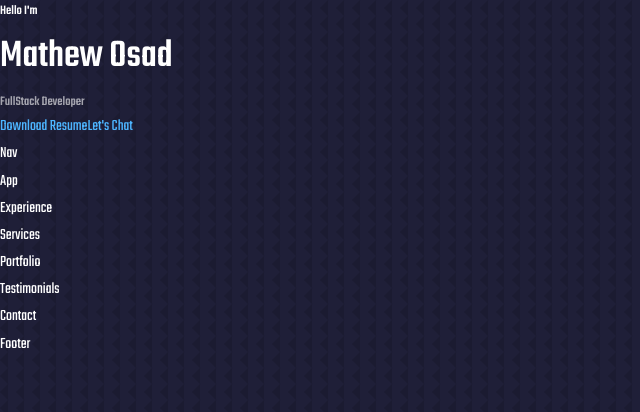
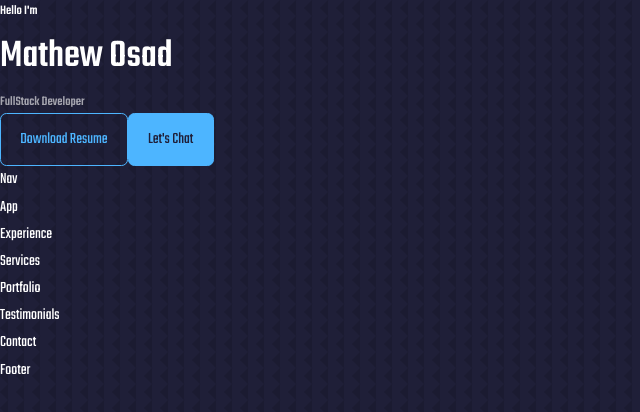
Before and after one commit to mathewosad/Mathew-Osad, a React (Create React App) app: page / in a window 1280 px wide. Shown: the top 412 px of the page, without its empty margins (0-640 px from the left). Built offline with nearby package versions, Linux system fonts and the light colour scheme.

Commit message:
modified my CTA and renamed my resume document

```diff
--- a/src/components/header/CTA.jsx
+++ b/src/components/header/CTA.jsx
@@ -4,8 +4,8 @@ import Resume from '../../assets/resume.pdf'
 const CTA = () => {
   return (
     <div className='cta'>
-        <a href={Resume} download>Download Resume</a>
-        <a href="#contact">Let's Chat</a>
+        <a href={Resume} download className='btn'>Download Resume</a>
+        <a href="#contact" className='btn btn-primary'>Let's Chat</a>
     </div>
   )
 }
```
Also changed, not shown: 1 other file (tests, documents, lock files or other folders).
